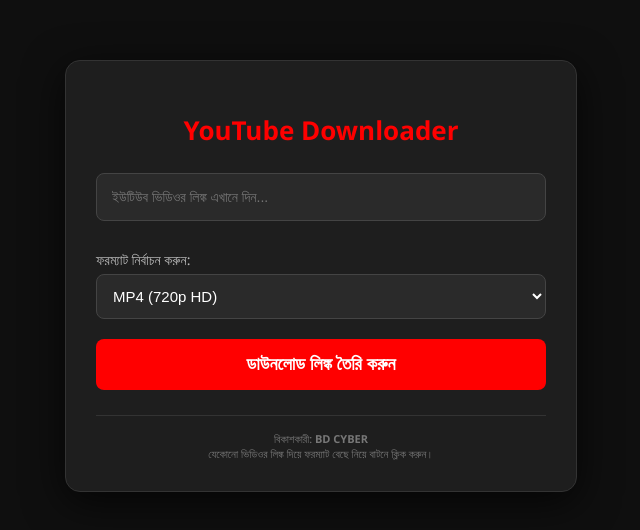
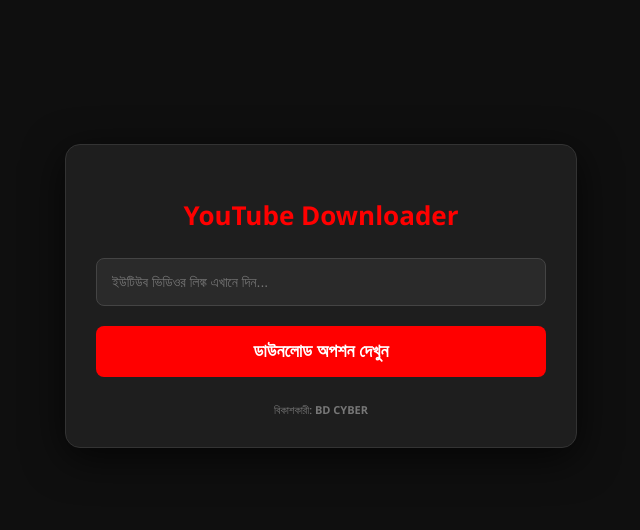
Before and after one commit to BD-CYBER/youtube, a plain HTML site: page index.html in a window 1280 px wide. Shown: the part 124-654 px from the top of the page, without its empty margins (319-959 px from the left). Drawn offline with Linux system fonts and the light colour scheme.

Commit message:
Refactor YouTube downloader UI and logic
Updated styles and functionality for YouTube downloader.

```diff
--- a/index.html
+++ b/index.html
@@ -5,14 +5,23 @@
     <meta name="viewport" content="width=device-width, initial-scale=1.0">
     <title>ইউটিউব ভিডিও ডাউনলোডার প্রো</title>
     <style>
-        body { font-family: 'Segoe UI', Arial, sans-serif; background-color: #0f0f0f; color: white; display: flex; justify-content: center; align-items: center; min-height: 100vh; margin: 0; }
-        .box { background: #1e1e1e; padding: 30px; border-radius: 15px; box-shadow: 0 10px 40px rgba(0,0,0,0.7); text-align: center; width: 90%; max-width: 450px; border: 1px solid #333; }
+        body { font-family: 'Segoe UI', Arial, sans-serif; background-color: #0f0f0f; color: white; display: flex; justify-content: center; align-items: center; min-height: 100vh; margin: 0; padding: 20px; }
+        .box { background: #1e1e1e; padding: 30px; border-radius: 15px; box-shadow: 0 10px 40px rgba(0,0,0,0.7); text-align: center; width: 100%; max-width: 450px; border: 1px solid #333; }
         h2 { color: #ff0000; margin-bottom: 25px; font-size: 26px; font-weight: bold; }
-        input { width: 100%; padding: 15px; margin-bottom: 15px; border: 1px solid #444; border-radius: 8px; font-size: 14px; box-sizing: border-box; background: #2a2a2a; color: white; outline: none; }
-        select { width: 100%; padding: 12px; margin-bottom: 20px; border-radius: 8px; background: #2a2a2a; color: white; border: 1px solid #444; font-size: 15px; cursor: pointer; }
-        .btn-download { background-color: #ff0000; color: white; border: none; padding: 15px; width: 100%; border-radius: 8px; font-size: 18px; cursor: pointer; font-weight: bold; transition: 0.3s; }
-        .btn-download:hover { background-color: #cc0000; transform: scale(1.02); }
-        .footer { margin-top: 25px; font-size: 11px; color: #777; border-top: 1px solid #333; padding-top: 15px; }
+        input { width: 100%; padding: 15px; margin-bottom: 20px; border: 1px solid #444; border-radius: 8px; font-size: 14px; box-sizing: border-box; background: #2a2a2a; color: white; outline: none; }
+        .btn-main { background-color: #ff0000; color: white; border: none; padding: 15px; width: 100%; border-radius: 8px; font-size: 18px; cursor: pointer; font-weight: bold; transition: 0.3s; }
+        .btn-main:hover { background-color: #cc0000; }
+
+        /* ডাউনলোড অপশন সেকশন */
+        #downloadOptions { display: none; margin-top: 30px; padding-top: 20px; border-top: 1px solid #333; animation: fadeIn 0.5s; }
+        @keyframes fadeIn { from { opacity: 0; } to { opacity: 1; } }
+
+        .download-item { background: #2a2a2a; margin-bottom: 10px; padding: 10px; border-radius: 8px; display: flex; justify-content: space-between; align-items: center; }
+        .download-item span { font-weight: bold; color: #ddd; }
+        .btn-dl { background: #28a745; color: white; text-decoration: none; padding: 8px 15px; border-radius: 5px; font-size: 14px; transition: 0.2s; }
+        .btn-dl:hover { background: #218838; }
+
+        .footer { margin-top: 25px; font-size: 11px; color: #777; }
     </style>
 </head>
 <body>
@@ -21,29 +30,38 @@
         <h2>YouTube Downloader</h2>
 
         <input type="text" id="videoUrl" placeholder="ইউটিউব ভিডিওর লিঙ্ক এখানে দিন..." autofocus>
+        <button class="btn-main" onclick="showOptions()">ডাউনলোড অপশন দেখুন</button>
 
-        <p style="text-align: left; font-size: 14px; margin-bottom: 5px; color: #bbb;">ফরম্যাট নির্বাচন করুন:</p>
-        <select id="format">
-            <option value="720">MP4 (720p HD)</option>
-            <option value="1080">MP4 (1080p Full HD)</option>
-            <option value="480">MP4 (480p)</option>
-            <option value="360">MP4 (360p)</option>
-            <option value="mp3">MP3 (Audio Only)</option>
-            <option value="wav">WAV (Audio)</option>
-        </select>
+        <div id="downloadOptions">
+            <p style="color: #ffcc00; font-size: 14px; margin-bottom: 15px;">আপনার পছন্দমতো ফরম্যাট বেছে নিন:</p>
 
-        <button class="btn-download" onclick="downloadAction()">ডাউনলোড লিঙ্ক তৈরি করুন</button>
+            <div class="download-item">
+                <span>MP4 - 1080p (Full HD)</span>
+                <a href="#" class="btn-dl" id="dl-1080" target="_blank">ডাউনলোড</a>
+            </div>
+            <div class="download-item">
+                <span>MP4 - 720p (HD)</span>
+                <a href="#" class="btn-dl" id="dl-720" target="_blank">ডাউনলোড</a>
+            </div>
+            <div class="download-item">
+                <span>MP4 - 360p</span>
+                <a href="#" class="btn-dl" id="dl-360" target="_blank">ডাউনলোড</a>
+            </div>
+            <div class="download-item">
+                <span>MP3 - Audio</span>
+                <a href="#" class="btn-dl" id="dl-mp3" target="_blank">ডাউনলোড</a>
+            </div>
+        </div>
 
         <div class="footer">
-            বিকাশকারী: <b>BD CYBER</b><br>
-            যেকোনো ভিডিওর লিঙ্ক দিয়ে ফরম্যাট বেছে নিয়ে বাটনে ক্লিক করুন।
+            বিকাশকারী: <b>BD CYBER</b>
         </div>
     </div>
 
     <script>
-        function downloadAction() {
+        function showOptions() {
             const url = document.getElementById('videoUrl').value.trim();
-            const format = document.getElementById('format').value;
+            const optionsDiv = document.getElementById('downloadOptions');
 
             if (!url) {
                 alert("দয়া করে একটি ইউটিউব ভিডিও লিঙ্ক দিন!");
@@ -51,11 +69,14 @@
             }
 
             if (url.includes("youtube.com") || url.includes("youtu.be")) {
-                // Loader.to API ব্যবহার করে সরাসরি নির্দিষ্ট ফরম্যাটে পাঠানো হচ্ছে
-                const finalDownloadLink = `https://loader.to/api/button/?url=${encodeURIComponent(url)}&f=${format}`;
+                // সব বাটনের লিঙ্ক সেট করা হচ্ছে
+                document.getElementById('dl-1080').href = `https://loader.to/api/button/?url=${encodeURIComponent(url)}&f=1080`;
+                document.getElementById('dl-720').href = `https://loader.to/api/button/?url=${encodeURIComponent(url)}&f=720`;
+                document.getElementById('dl-360').href = `https://loader.to/api/button/?url=${encodeURIComponent(url)}&f=360`;
+                document.getElementById('dl-mp3').href = `https://loader.to/api/button/?url=${encodeURIComponent(url)}&f=mp3`;
 
-                // নতুন ট্যাবে পেজটি ওপেন করা হবে যেখানে ইউজার সরাসরি ডাউনলোড বাটন পাবে
-                window.open(finalDownloadLink, '_blank');
+                // অপশনগুলো দেখান
+                optionsDiv.style.display = "block";
             } else {
                 alert("দুঃখিত! এটি সঠিক ইউটিউব লিঙ্ক নয়।");
             }
```
